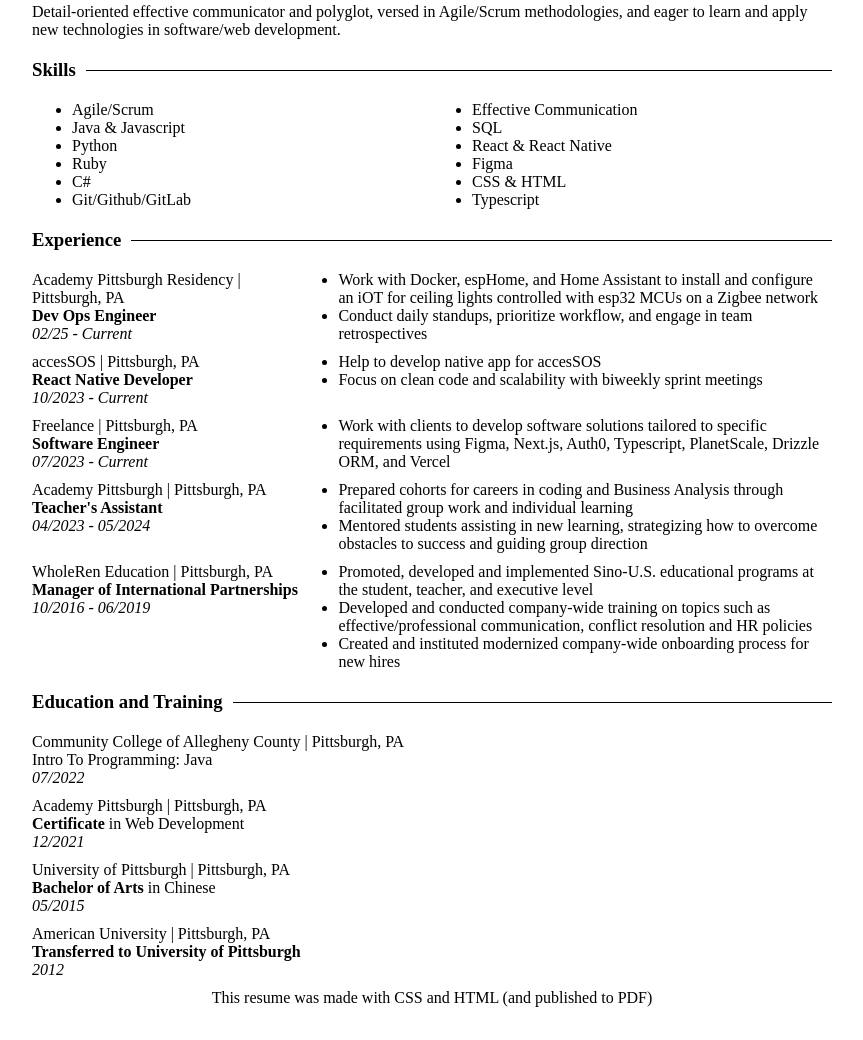
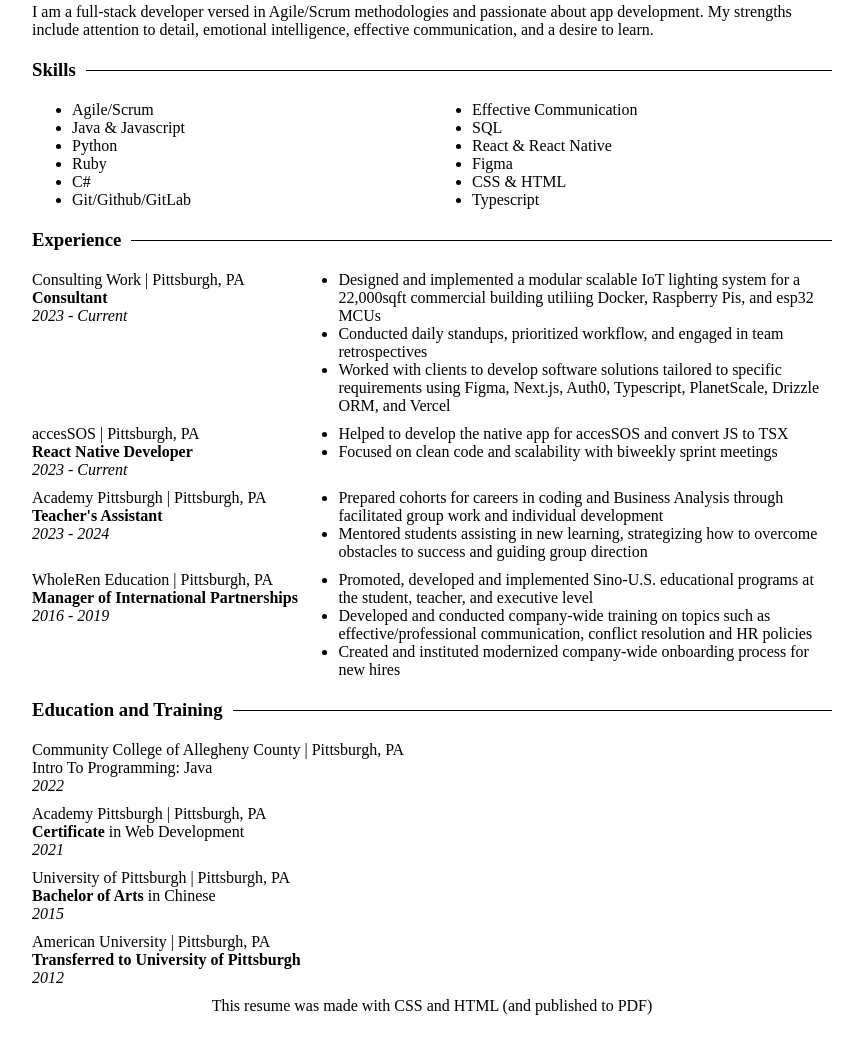
Before and after one commit to GamingViking/Resume, a plain HTML site: page index.html in a window 1280 px wide. Shown: the part 197-1237 px from the top of the page, without its empty margins (208-1071 px from the left). Drawn offline with Linux system fonts and the light colour scheme.

Commit message:
updated based on friendly recommendations, months removed, personal statement retooled, dev ops position updated

```diff
--- a/index.html
+++ b/index.html
@@ -15,7 +15,7 @@
                 <p><i class="fa-brands fa-linkedin icon_space"></i><a href="https://www.linkedin.com/in/christopher-m-schmidt/">https://www.linkedin.com/in/christopher-m-schmidt/</a> | <i class="fa-brands fa-github icon_space"></i><a href="https://github.com/GamingViking">https://github.com/GamingViking</a></p>
             </div>
             <div class="new_section"><h3 class="section_title">Summary</h3><div class="dividing_line"></div></div>
-            <div class="summary"><p>Detail-oriented effective communicator and polyglot, versed in Agile/Scrum methodologies, and eager to learn and apply new technologies in software/web development.</p></div>
+            <div class="summary"><p>I am a full-stack developer versed in Agile/Scrum methodologies and passionate about app development. My strengths include attention to detail, emotional intelligence, effective communication, and a desire to learn.</p></div>
             <div class="new_section"><h3 class="section_title">Skills</h3><div class="dividing_line"></div></div>
             <div class="skills">
                 <div class="half_column">
@@ -41,16 +41,18 @@
             </div>
             <div class="new_section"><h3 class="section_title">Experience</h3><div class="dividing_line"></div></div>
             <div>
+
                 <div class="row">
                     <div class="one_third_column">
-                        <p>Academy Pittsburgh Residency | Pittsburgh, PA</p>
-                        <b>Dev Ops Engineer</b>
-                        <div><i>02/25 - Current</i></div>
+                        <p>Consulting Work | Pittsburgh, PA</p>
+                        <b>Consultant</b>
+                        <div><i>2023 - Current</i></div>
                     </div>
                     <div class="two_thirds_column">
                         <ul>
-                            <li>Work with Docker, espHome, and Home Assistant to install and configure an iOT for ceiling lights controlled with esp32 MCUs on a Zigbee network</li>
-                            <li>Conduct daily standups, prioritize workflow, and engage in team retrospectives</li>
+                            <li>Designed and implemented a modular scalable IoT lighting system for a 22,000sqft commercial building utiliing Docker, Raspberry Pis, and esp32 MCUs
+                            <li>Conducted daily standups, prioritized workflow, and engaged in team retrospectives</li>
+                            <li>Worked with clients to develop software solutions tailored to specific requirements using Figma, Next.js, Auth0, Typescript, PlanetScale, Drizzle ORM, and Vercel</li>
                         </ul>
                     </div>
                 </div>
@@ -59,25 +61,12 @@
                     <div class="one_third_column">
                         <p>accesSOS | Pittsburgh, PA</p>
                         <b>React Native Developer</b>
-                        <div><i>10/2023 - Current</i></div>
+                        <div><i>2023 - Current</i></div>
                     </div>
                     <div class="two_thirds_column">
                         <ul>
-                            <li>Help to develop native app for accesSOS</li>
-                            <li>Focus on clean code and scalability with biweekly sprint meetings</li>
-                        </ul>
-                    </div>
-                </div>
-
-                <div class="row">
-                    <div class="one_third_column">
-                        <p>Freelance | Pittsburgh, PA</p>
-                        <b>Software Engineer</b>
-                        <div><i>07/2023 - Current</i></div>
-                    </div>
-                    <div class="two_thirds_column">
-                        <ul>
-                            <li>Work with clients to develop software solutions tailored to specific requirements using Figma, Next.js, Auth0, Typescript, PlanetScale, Drizzle ORM, and Vercel</li>
+                            <li>Helped to develop the native app for accesSOS and convert JS to TSX</li>
+                            <li>Focused on clean code and scalability with biweekly sprint meetings</li>
                         </ul>
                     </div>
                 </div>
@@ -86,11 +75,11 @@
                     <div class="one_third_column">
                         <p>Academy Pittsburgh | Pittsburgh, PA</p>
                         <b>Teacher's Assistant</b>
-                        <div><i>04/2023 - 05/2024</i></div>
+                        <div><i>2023 - 2024</i></div>
                     </div>
                     <div class="two_thirds_column">
                         <ul>
-                            <li>Prepared cohorts for careers in coding and Business Analysis through facilitated group work and individual learning</li>
+                            <li>Prepared cohorts for careers in coding and Business Analysis through facilitated group work and individual development</li>
                             <li>Mentored students assisting in new learning, strategizing how to overcome obstacles to success and guiding group direction</li>
                         </ul>
                     </div>
@@ -100,7 +89,7 @@
                     <div class="one_third_column">
                         <p>WholeRen Education | Pittsburgh, PA</p>
                         <b>Manager of International Partnerships</b>
-                        <div><i>10/2016 - 06/2019</i></div>
+                        <div><i>2016 - 2019</i></div>
                     </div>
                     <div class="two_thirds_column">
                         <ul>
@@ -117,19 +106,19 @@
                 <div class="education">
                     <p>Community College of Allegheny County | Pittsburgh, PA</p>
                     <p>Intro To Programming: Java</p>
-                    <div><i>07/2022</i></div>
+                    <div><i>2022</i></div>
                 </div>
 
                 <div class="education">
                     <p>Academy Pittsburgh | Pittsburgh, PA</p>
                     <p><b>Certificate</b> in Web Development</p>
-                    <div><i>12/2021</i></div>
+                    <div><i>2021</i></div>
                 </div>
 
                 <div class="education">
                     <p>University of Pittsburgh | Pittsburgh, PA</p>
                     <p><b>Bachelor of Arts</b> in Chinese</p>
-                    <div><i>05/2015</i></div>
+                    <div><i>2015</i></div>
                 </div>
 
                 <div class="education">
```
